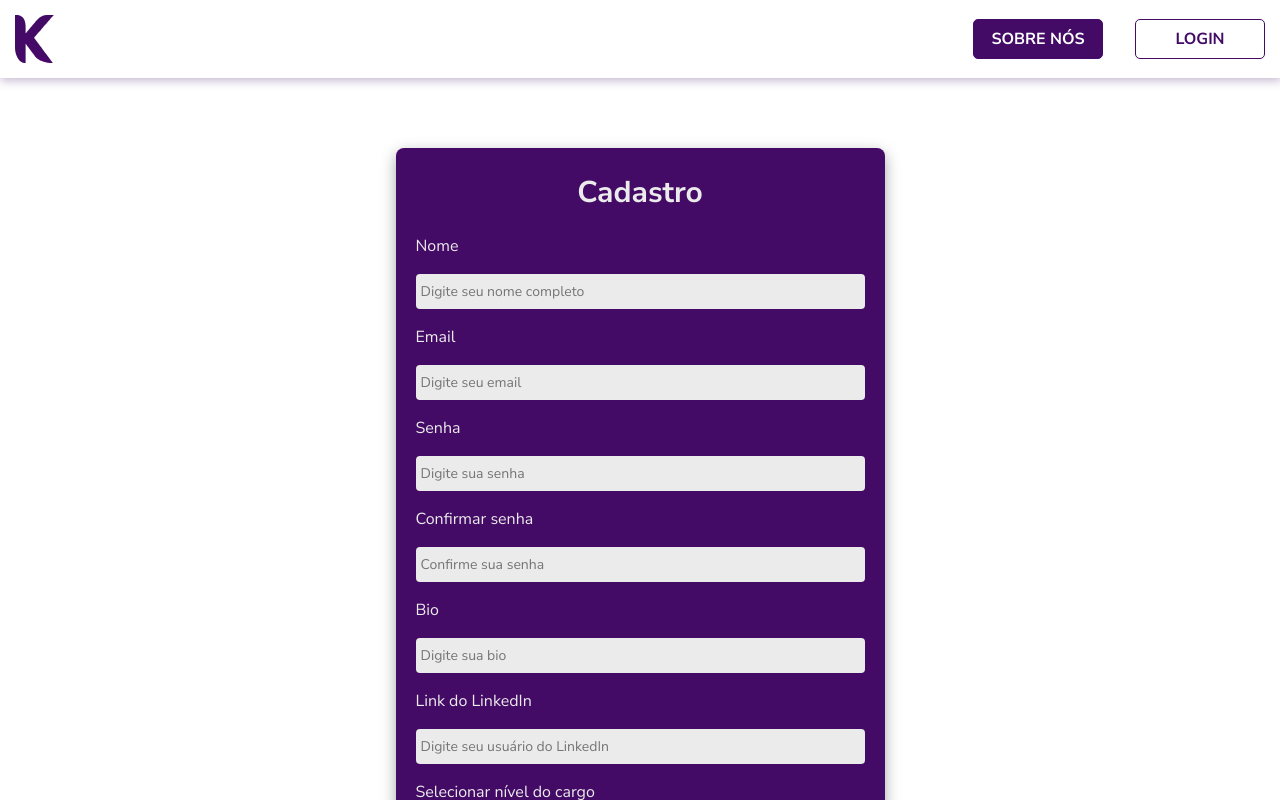
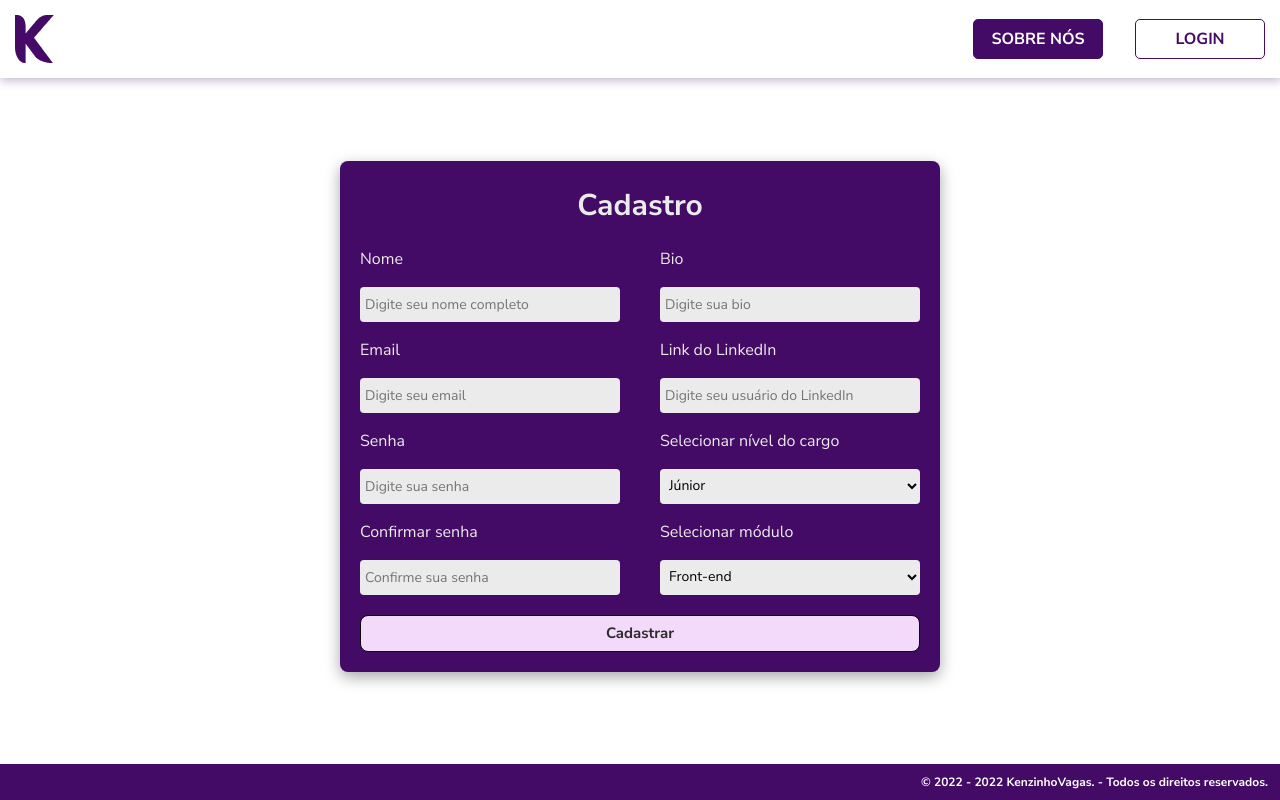
Before and after one commit to kenzinho-vagas/kenzinho-vagas, a React (Create React App) app: page /register in a window 1280 px wide. Shown: the top 800 px of the page. Built offline with nearby package versions, Linux system fonts and the light colour scheme; no server answers.

Commit message:
feat: fix css login and register page

```diff
--- a/src/components/Footer/style.ts
+++ b/src/components/Footer/style.ts
@@ -6,7 +6,6 @@ export const DivFooter = styled.div`
   justify-content: flex-end;
   padding: 12px;
   bottom: 0;
-  position: fixed;
   width: 100vw;
 
   p {
--- a/src/components/FormsLog/style.ts
+++ b/src/components/FormsLog/style.ts
@@ -9,10 +9,21 @@ export const FormsLog = styled.form`
   color: var(--grey-1);
   justify-content: center;
   padding: 10px;
-  background-color:var(--color-primary);
-  border-radius:8px;
-  margin-bottom:10px;
+  background-color: var(--color-primary);
+  border-radius: 8px;
+  margin-bottom: 10px;
   box-shadow: rgba(0, 0, 0, 0.35) 0px 5px 15px;
+
+  .divFormCad {
+    display: flex;
+    gap: 20px;
+  }
+
+  .divFormCad div {
+    display: flex;
+    flex-direction: column;
+    width: 100%;
+  }
 
   input,
   select {
@@ -28,46 +39,47 @@ export const FormsLog = styled.form`
     margin: 10px;
   }
 
-  .buttonForm1{
-
+  .buttonForm1 {
     border-radius: 8px;
     border: 1px solid var(--grey-2);
-    background-color:var(--color-button);
-    margin:10px;
-    font-weight:bold;
-    color:var(--text-color1);
+    background-color: var(--color-button);
+    margin: 10px;
+    font-weight: bold;
+    color: var(--text-color1);
     cursor: pointer;
-    font-size:15px;
-    padding:10px;
-
+    font-size: 15px;
+    padding: 10px;
   }
 
-  .buttonForm2{
-
-    background-color:var(--grey-1);
-    margin:10px;
+  .buttonForm2 {
+    background-color: var(--grey-1);
+    margin: 10px;
     text-align: center;
     border-radius: 8px;
     border: 1px solid var(--grey-2);
-    padding:10px;
-    font-weight:bold;
-    color:var(--text-color1);
-
+    padding: 10px;
+    font-weight: bold;
+    color: var(--text-color1);
   }
 
-  a{
+  a {
     text-decoration: none;
-    color:var(--text-color1);
+    color: var(--text-color1);
   }
 
   @media (max-width: 700px) {
     width: 90%;
-    max-width: 400px;
-    margin-left:5px;
+    max-width: 600px;
+    margin-left: 5px;
+
+    .divFormCad {
+      flex-direction: column;
+      gap: 0px;
+    }
   }
   input,
   select {
     padding: 5px;
     font-size: 14px;
   }
-`
+`;
--- a/src/pages/Login/style.ts
+++ b/src/pages/Login/style.ts
@@ -2,11 +2,11 @@ import styled from "styled-components";
 
 export const DivLogin = styled.div`
   width: 100%;
-  height: 100%;
+  height: calc(100vh - 114px);
   display: flex;
   align-items: center;
   justify-content: center;
-  margin-top: 70px;
+  /* margin-top: 70px; */
 
   .contentLogin {
     width: 489px;
@@ -15,6 +15,10 @@ export const DivLogin = styled.div`
     justify-content: center;
     align-items: center;
     animation: appearFromTopLeft 1s;
+
+    @media (min-width: 768px) {
+      width: 600px;
+    }
   }
 
   .title {
--- a/src/pages/Register/index.tsx
+++ b/src/pages/Register/index.tsx
@@ -9,6 +9,7 @@ import { LinkPrimary, LinkSecundary } from "../../styles/Links";
 import Header from "../../styles/Header";
 import logo from "../../img/logo.png";
 import "react-toastify/dist/ReactToastify.css";
+import Footer from "../../components/Footer";
 
 export const Register = () => {
   const { registerUser } = useContext(AuthContext);
@@ -26,17 +27,20 @@ export const Register = () => {
       <Header>
         <img src={logo} alt="Logo Kenzinho" />
         <div className="rightHeader">
-          <LinkPrimary to={'/'} className='buttonHeaderDesktop'>Sobre Nós</LinkPrimary>
-          <LinkSecundary to={'/login'} className='buttonHeaderDesktop'>Login</LinkSecundary>
+          <LinkPrimary to={"/"} className="buttonHeaderDesktop">
+            Sobre Nós
+          </LinkPrimary>
+          <LinkSecundary to={"/login"} className="buttonHeaderDesktop">
+            Login
+          </LinkSecundary>
         </div>
       </Header>
       <DivLogin>
-
         <div className="contentLogin">
-
-
           <FormsLog onSubmit={handleSubmit(registerUser)}>
             <h1 className="title">Cadastro</h1>
+            <div className="divFormCad">
+              <div>
                 <label htmlFor="name">Nome</label>
                 <input
                   id="name"
@@ -72,7 +76,8 @@ export const Register = () => {
                   {...register("confirmPassword")}
                 />
                 <p className="error">{errors.confirmPassword?.message}</p>
-
+              </div>
+              <div>
                 <label htmlFor="bio">Bio</label>
                 <input
                   id="bio"
@@ -106,17 +111,22 @@ export const Register = () => {
                 </select>
                 <p className="error">{errors.specialty?.message}</p>
 
-            <input type="text"
+                <input
+                  type="text"
                   id="isAdmin"
                   hidden
                   value="false"
-            {...register("isAdmin")} />
+                  {...register("isAdmin")}
+                />
+              </div>
+            </div>
             <button className="buttonForm1" type="submit">
               Cadastrar
             </button>
           </FormsLog>
         </div>
       </DivLogin>
+      <Footer />
     </>
   );
 };
```
Lines whose indentation alone changed are shown as unchanged.
